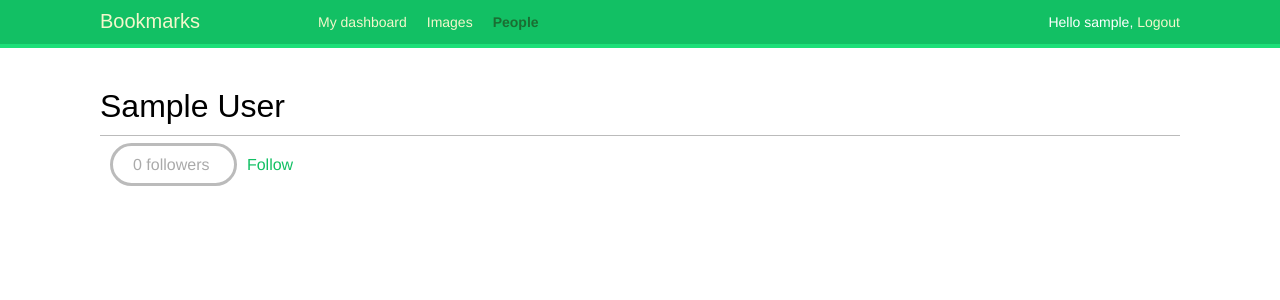
After one commit to prakharchoudhary/DjangoSpree, a Django app: a page that uses bookmarks/account/templates/base.html in a window 1280 px wide. The commit adds this page. Shown: the top 300 px of the page. Run offline with Django 3.2, Linux system fonts and the light colour scheme; the visitor is signed in with stand-in values (Sample User, id 1); data comes from the database, SQL or seed files in the repository; data that the repository does not hold is empty; some libraries are stand-ins or nearby versions; some web fonts are replaced.

Commit message:
add templated for people list and details

```diff
--- /dev/null
+++ b/bookmarks/account/templates/account/user/detail.html
@@ -0,0 +1,29 @@
+{% extends "base.html" %}
+{% load thumbnail %}
+
+{% block title %}{{ user.get_full_name }}{% endblock %}
+
+{% block content %}
+	<h1>{{ user.get_full_name }}</h1>
+	<div class="profile-info">
+		{% thumbnail user.profile.photo "180x180" crop="100%" as im %}
+			<img src="{{ im.url }}" class="user-detail">
+		{% endthumbnail %}
+	</div>
+	{% with total_followers=user.followers.count %}
+		<span class="count">
+			<span class="total">{{ total_followers }}</span>
+			follower{{ total_followers|pluralize }}
+		</span>
+		<a href="#" data-id="{{ user.id }}" data-action="{% if request.user in user.followers.all %}un{% endif %}follow" class="follow-button">
+			{% if request.user not in user.followers.all %}
+			Follow
+			{% else %}
+			Unfollow
+			{% endif %}
+		</a>
+		<div id="image-list" class="image-container">
+			{% include "images/image/list_ajax.html" with images=user.images_created.all %}
+		</div>
+	{% endwith %}
+{% endblock %}
--- a/bookmarks/account/templates/base.html
+++ b/bookmarks/account/templates/base.html
@@ -15,7 +15,7 @@
 				</li>
 				<li {% if section == "images" %}class="selected"{% endif %}><a href="{% url "images:list" %}">Images</a></li>
 				<li {% if section == "people" %}class="selected"{% endif %}>
-				<a href="#">People</a>
+				<a href="{% url "user_list" %}">People</a>
 				</li>
 			</ul>
 		{% endif %}
```
Also changed, not shown: bookmarks/account/templates/account/user/list.html (added, +25 -0 lines).
